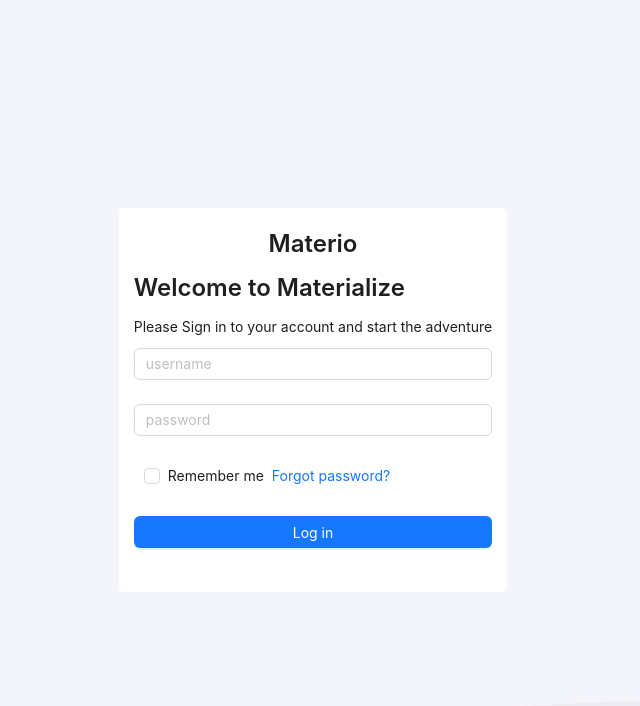
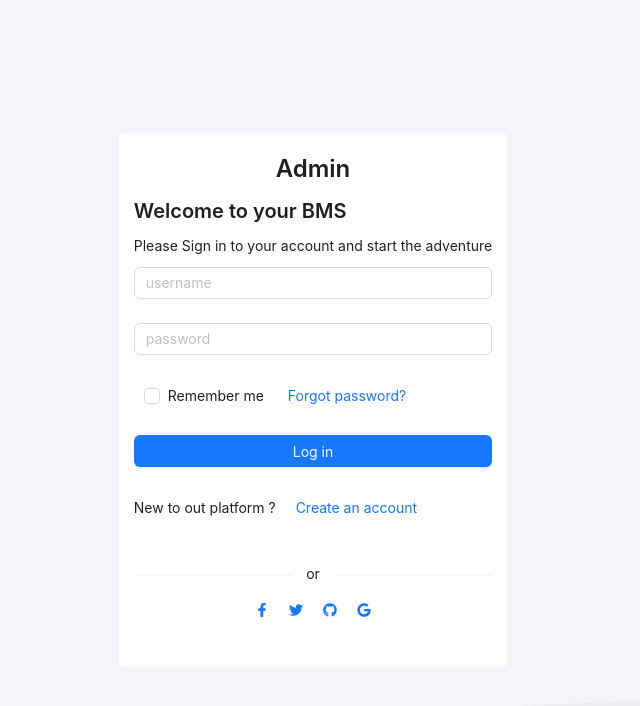
Before and after one commit to githubarj/crm, a React app: page / in a window 1280 px wide. Shown: the top 706 px of the page, without its empty margins (327-967 px from the left). Built offline with nearby package versions, Linux system fonts and the light colour scheme; the HTML template or start-up script is replaced by a standard one.

Commit message:
done with the log in component

```diff
--- /dev/null
+++ b/src/Components/Footers/AuthFooter.jsx
@@ -0,0 +1,19 @@
+import { Divider } from "antd"
+import { FaFacebookF, FaGithub, FaGoogle, FaTwitter } from "react-icons/fa";
+
+function AuthFooter() {
+  return (
+    <div className="auth-footer">
+        <Divider plain>or</Divider>
+        <div className="auth-footer-icons">
+           <a href=""><FaFacebookF/></a>
+         <a href=""> <FaTwitter /></a>
+          <a href=""><FaGithub /></a>
+          <a href=""> <FaGoogle /></a>
+        </div>
+
+    </div>
+  )
+}
+
+export default AuthFooter
--- a/src/Routes/Layouts/Authentication.jsx
+++ b/src/Routes/Layouts/Authentication.jsx
@@ -1,9 +1,18 @@
 import { Outlet } from "react-router-dom"
+import { Typography } from "antd"
 
 function Authentication() {
+  const {Title , Text} = Typography
   return (
     <section className="auth-container">
-      <Outlet />
+        <div className="auth-form" >
+        <Title level={3} className="auth-form__title"  >Admin</Title>
+        <div className="auth-form__paragraph">
+            <Title level={4}>Welcome to your BMS</Title>
+            <Text>Please Sign in to your account and start the adventure</Text>
+        </div>
+        <Outlet />
+    </div>
       <svg xmlns="http://www.w3.org/2000/svg" viewBox="0 0 1440 320"><path fill="#ECECF2" fillOpacity="1" d="M0,256L1440,192L1440,320L0,320Z"></path></svg>
     </section>
   )
--- a/src/Components/Forms/Auth/LogIn.jsx
+++ b/src/Routes/Pages/Auth/LogIn.jsx
@@ -1,5 +1,6 @@
-import { Button, Checkbox, Form, Input , Row, Col} from 'antd';
-import useSwitchRoutes from '../../Hooks/useSwitchRoutes';
+import { Button, Checkbox, Form, Input} from 'antd';
+import useSwitchRoutes from '../../../Components/Hooks/useSwitchRoutes';
+import AuthFooter from '../../../Components/Footers/AuthFooter';
 function LogIn() {
   return (
     <Form name='log-in' autoComplete='off' layout= "vertical" >
@@ -28,26 +29,29 @@
       <Input  placeholder='password' />
     </Form.Item>
 
-    <Form.Item >
+    <Form.Item className='form-checkbox-forgot' >
         <Form.Item name="remember" valuePropName="checked" noStyle  >
           <Checkbox style={{marginLeft:"10px"}} >Remember me</Checkbox >
         </Form.Item>
 
-        <a className="login-form-forgot" href="">
+        <Button type="link" onClick={useSwitchRoutes("forgort password")}>
           Forgot password?
-        </a>
+        </Button>
       </Form.Item>
 
       <Form.Item  >
-
         <Button type="primary" htmlType="submit" className="login-form-button" style={{width: "100%"}}   >
           Log in
         </Button>
+      </Form.Item>
+      <Form.Item>
+        New to out platform ? <Button type='link'  onClick={useSwitchRoutes("register")} >Create an account</Button>
+      </Form.Item>
+      <Form.Item>
+      <AuthFooter />
+      </Form.Item>
+    </Form>
 
-
-      </Form.Item>
-
-    </Form>
   )
 }
 
--- a/src/Routes/Pages/Authentication/AuthForm.jsx
+++ /dev/null
@@ -1,19 +0,0 @@
-import { Typography } from "antd"
-import { Outlet } from "react-router-dom"
-
-function AuthForm() {
-
-    const {Title , Text} = Typography
-  return (
-    <div className="auth-form" >
-        <Title level={3} className="auth-form__title"  >Materio</Title>
-        <div className="auth-form__paragraph">
-            <Title level={3}>Welcome to Materialize</Title>
-            <Text>Please Sign in to your account and start the adventure</Text>
-        </div>
-        <Outlet />
-    </div>
-  )
-}
-
-export default AuthForm
--- a/src/sass/components/_authForm.scss
+++ /dev/null
@@ -1,19 +0,0 @@
-@import "../base/mixin";
-
-.auth-form {
-    background: $white;
-    width: fit-content;
-    padding: 20px 15px;
-    margin: auto;
-    border-radius: 5px;
-    @include flex-column;
-
-    &__title{
-        align-self: center;
-    }
-    &__paragraph{
-        margin-bottom: 10px;
-    }
-
-
-}
--- a/src/sass/index.scss
+++ b/src/sass/index.scss
@@ -7,5 +7,5 @@
 // imports
 @import "./app";
 @import "./layouts/authentication";
-@import "./components/authForm";
 @import "./base/mixin";
+@import "./Pages/login";
--- a/src/sass/layouts/_authentication.scss
+++ b/src/sass/layouts/_authentication.scss
@@ -10,5 +10,36 @@
     svg {
         position: absolute;
         bottom: 0;
+        z-index: 1;
     }
+
+
+.auth-form {
+    z-index: 2;
+    background: $white;
+    width: fit-content;
+    padding: 20px 15px;
+    margin: auto;
+    border-radius: 5px;
+    @include flex-column;
+
+    &__title{
+        align-self: center;
+    }
+    &__paragraph{
+        margin-bottom: 10px;
+    }
+
+    .auth-footer-icons {
+        display: flex;
+        justify-content: center;
+        gap: 20px;
+        svg {
+            position: relative;
+        }
+
+    }
+
 }
+
+}
```
Also changed, not shown: src/App.jsx (+3 -9 lines), src/Routes/Pages/Auth/ForgortPassword.jsx (added, +8 -0 lines), src/Routes/Pages/Auth/ResetPassword.jsx (added, +10 -0 lines), src/Routes/Pages/Auth/Register.jsx (renamed from src/Components/Forms/Auth/Register.jsx), src/sass/Pages/_login.scss (added).
